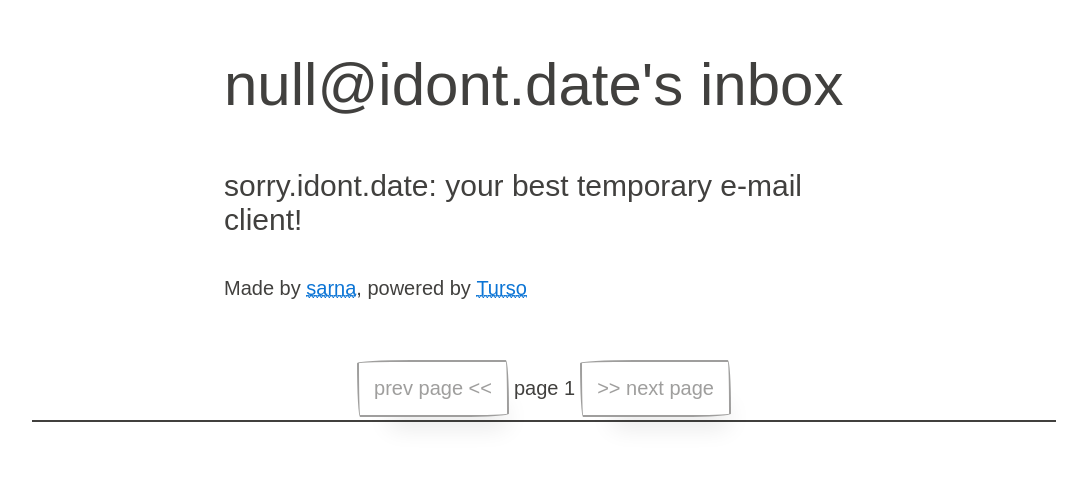
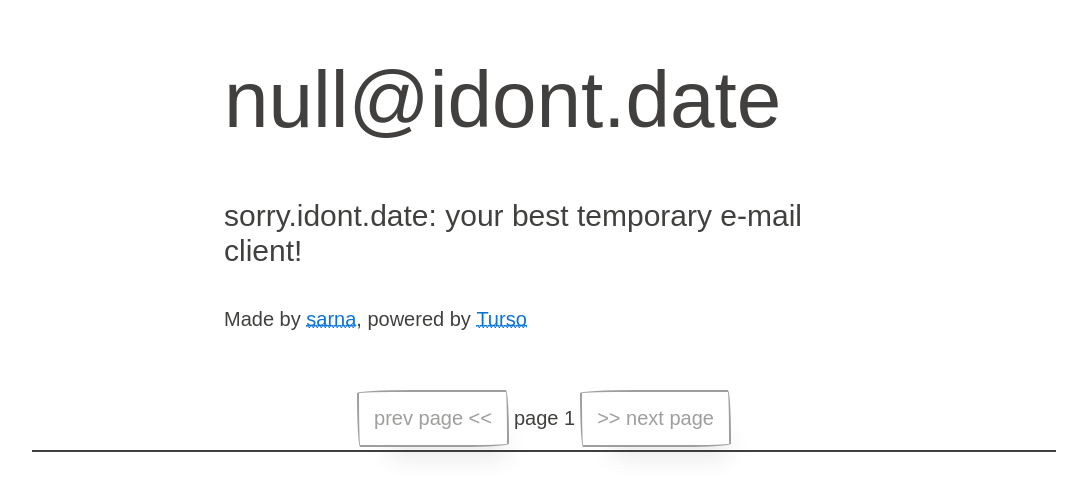
Before and after one commit to psarna/edgemail-client, a plain HTML site: page inbox.html in a window 1280 px wide. Shown: the whole page, without its empty margins (96-1183 px from the left). Drawn offline with nearby package versions, Linux system fonts and the light colour scheme; no server answers; a web font is replaced by a local one.

Commit message:
drop "'s inbox"

```diff
--- a/inbox.html
+++ b/inbox.html
@@ -8,7 +8,7 @@
 
 <body>
     <div style="margin:auto; width:50%">
-        <h2 id="title">sorry@idont.date</h2>
+        <h1 id="title">sorry@idont.date</h1>
         <h4>sorry.idont.date: your best temporary e-mail client!</h4>
         <h5>Made by <a href="https://bio.sarna.dev">sarna</a>, powered by <a href="https://chiselstrike.com">Turso</a>
         </h5>
--- a/inbox.js
+++ b/inbox.js
@@ -2,7 +2,7 @@ const PAGE_SIZE = 5;
 const urlParams = new URLSearchParams(window.location.search);
 const user = urlParams.get('user');
 const offset = parseInt(urlParams.get('offset')) || 0;
-document.getElementById('title').innerHTML = user + "@idont.date's inbox";
+document.getElementById('title').innerHTML = user + "@idont.date";
 
 if (offset > 0) {
     const prev = document.getElementById('prev');
```
